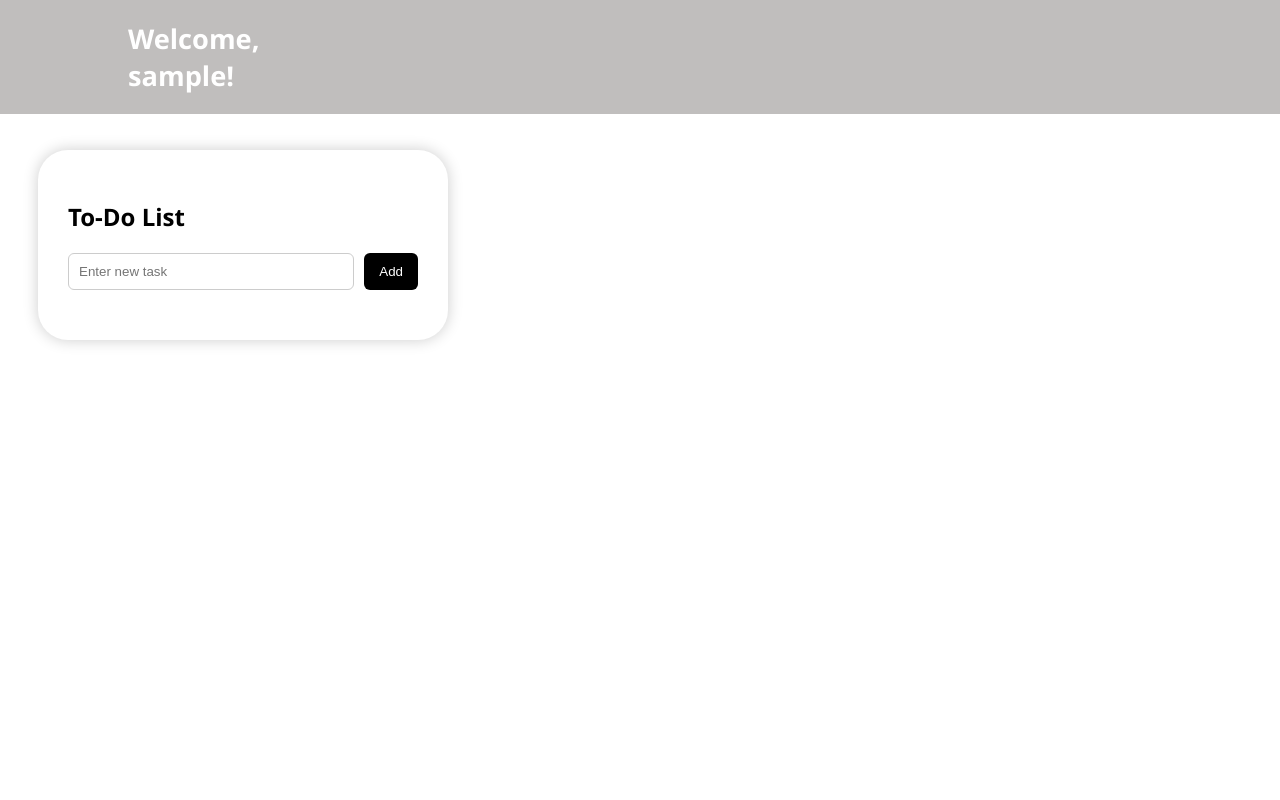
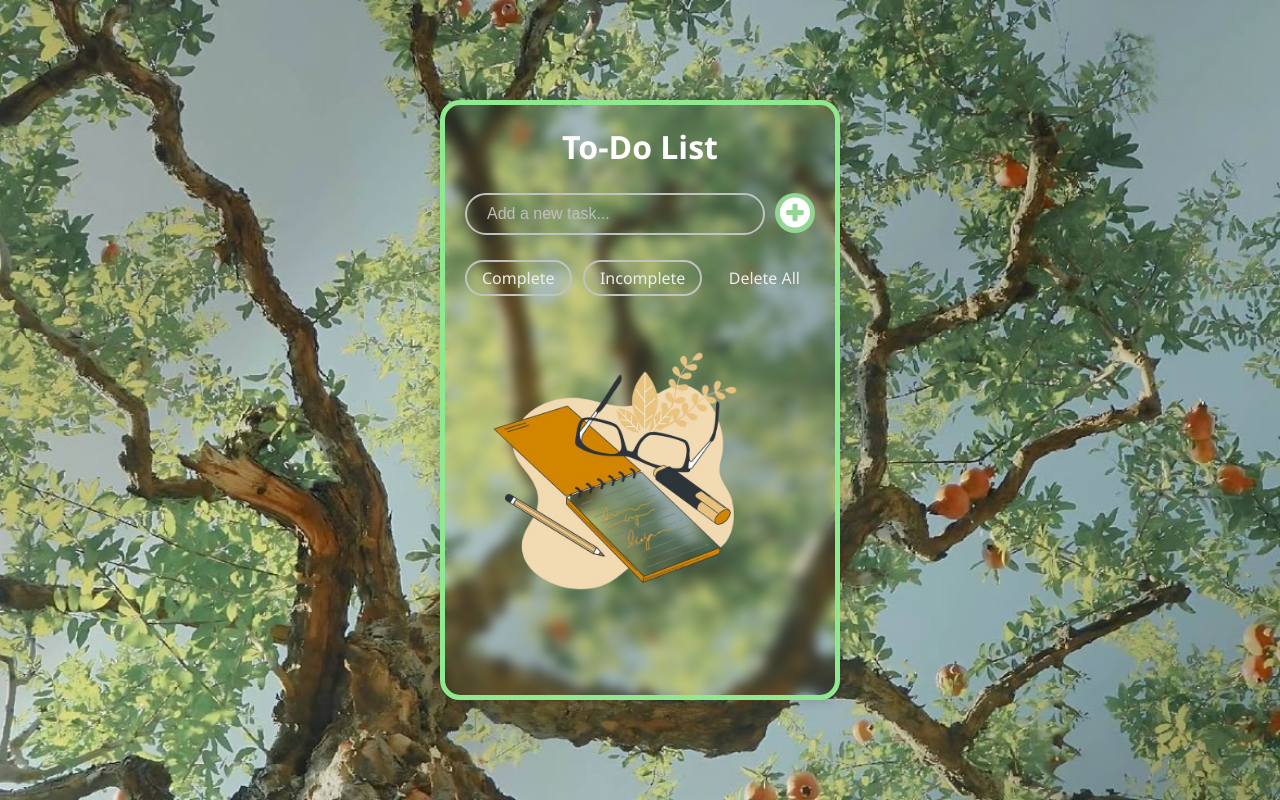
Before and after one commit to snehha017/To-do-List, a Flask app: page /todo in a window 1280 px wide. Run offline with Flask 3, Linux system fonts and the light colour scheme; the visitor is signed in with stand-in values (Sample User, id 1); data that the repository does not hold is empty; some libraries are stand-ins or nearby versions.

Commit message:
modified to-do.html and todoStyle into a properly working to do list app using js

```diff
--- /dev/null
+++ b/static/todoStyle.css
@@ -0,0 +1,233 @@
+*,
+*::after,
+*::before {
+    margin: 0;
+    padding: 0;
+    box-sizing: border-box;
+}
+
+
+ body {
+    font-family: 'Segoe UI', sans-serif;
+    background: url(/static/images/tree.jpg) no-repeat;
+    display: flex;
+    justify-content: center;
+    align-items: center;
+    background-position: center;
+    background-size: cover;
+    height: 100vh;
+
+}
+
+
+.container {
+    background: transparent;
+    border: 5px solid rgb(143, 233, 143);
+    padding: 20px;
+    width: 400px;
+    height: 600px;
+    border-radius: 20px;
+    box-shadow: 0 0 15px rgba(0,0,0,0.2);
+    backdrop-filter: blur(6px);
+
+    /*animation: fadeIn 0.6s ease-in-out;*/
+}
+
+
+
+
+/*@keyframes fadeIn {
+    from {
+        opacity: 0;
+        transform: translateY(-15px);
+
+    }
+    to {
+        opacity: 1;
+        transform: translateY(0);
+    }
+}*/
+
+h1 {
+    text-align: center;
+    color: white;
+    margin-bottom: 25px;
+}
+
+.input-container {
+    display: flex;
+    justify-content: space-between;
+    margin-bottom: 25px;
+}
+
+.todo-input {
+    flex: 1;
+    outline: none;
+    padding: 10px 10px 10px 20px;
+    background-color: transparent;
+    border: 2px solid #c0c4c0;
+    border-radius: 30px;
+    color: #eee;
+    font-size: 16px;
+    margin-right: 10px;
+}
+
+.todo-input:focus {
+    border-color: #5cb85c;
+    outline: none;
+}
+
+.todo-input::placeholder {
+    color: #bfbfbf;
+}
+
+.add-button {
+    border: none;
+    outline: none;
+    background: #94d494;
+    color: #fff;
+    font-size: 35px;
+    cursor: pointer;
+    border-radius: 40px;
+    width: 40px;
+    height: 40px;
+}
+
+.empty-image {
+    width: 300px;
+    height: auto;
+    align-items: center;
+}
+
+.todo {
+    list-style: none;
+    display: flex;
+    align-items: center;
+    justify-content: space-between;
+    background-image: linear-gradient(to bottom, #72da72, #54a054);
+    border-radius: 5px;
+    height: 60px;
+    margin: 10px 0;
+    padding: 10px 12px;
+    border: 2px solid rgb(81, 184, 81);
+    transition: all 0.2s ease;
+}
+
+.todo:first-child {
+    margin-top: 0;
+}
+
+.todo:last-child {
+    margin-bottom: 0;
+}
+
+.todo:hover {
+    background-color:linear-gradient(to bottom, #69c869, #4a8d4a);
+}
+
+.todo label {
+    cursor: pointer;
+    width: fit-content;
+    display: flex;
+    align-items: center;
+    font-family: 'Roboto', sans-serif;
+    color: #eee;
+}
+
+.todo span {
+    padding-left: 20px;
+    position: relative;
+    cursor: pointer;
+}
+
+span::before {
+    content: "";
+    height: 20px;
+    width: 20px;
+    position: absolute;
+    margin-left: -30px;
+    border-radius: 100px;
+    border: 2px solid #e6b7eca1;
+}
+
+input[type='checkbox'] {
+    visibility: hidden;
+}
+
+input:checked + span {
+    text-decoration: line-through
+}
+
+.todo:hover input:checked + span::before, input:checked + span::before {
+    background: url(./check.svg) 50% 50% no-repeat green;
+    border-color: green;
+}
+
+.todo:hover span::before {
+    border-color: #eee;
+}
+
+.todo .delete-btn  {
+    background-color: transparent;
+    border: none;
+    cursor: pointer;
+    color: #eee;
+    font-size: 24px;
+}
+
+.todos-container  {
+    height: 380px;
+    overflow: overlay;
+}
+
+.todos-container::-webkit-scrollbar{
+    width: 5px;
+    margin-right: 5px;
+}
+
+.todos-container::-webkit-scrollbar-track{
+    background: transparent;
+    border-radius: 20px;
+    margin-right: 8px;
+}
+
+.todos-container::-webkit-scrollbar-thumb{
+    background: rgb(112, 203, 112);
+    border-radius: 20px;
+}
+
+.todos-container::-webkit-scrollbar-thumb:hover{
+    background: rgb(91, 159, 91);
+}
+
+.filters {
+    display: flex;
+    justify-content: space-between;
+    margin-bottom: 25px;
+}
+
+.filter {
+    color: #eee;
+    padding: 5px 15px;
+    border-radius: 100px;
+    border: 2px solid #c0c4c0;
+    transition: all 0.2s ease;
+    cursor: pointer;
+}
+
+.filter.active, .filter:hover {
+    background-color: #5cb85c;
+}
+
+.delete-all {
+    display: flex;
+    color: #eee;
+    padding: 7px 15px;
+    cursor: pointer;
+    transition: all 0.2s ease;
+}
+
+.delete-all:hover {
+    border-radius: 5px;
+    background-color: #5cb85c;
+}
--- a/templates/to-do.html
+++ b/templates/to-do.html
@@ -2,139 +2,137 @@
 <html>
 <head>
     <title>To-Do List</title>
+    <link href='https://maxcdn.bootstrapcdn.com/font-awesome/4.5.0/css/font-awesome.min.css' rel='stylesheet'>
+    <link rel="stylesheet" href="/static/todoStyle.css">
 
-    <style>
-        body {
-            font-family: 'Segoe UI', sans-serif;
-            background-image: white;
-            justify-content: center;
-            align-items: center;
-            margin-top: 60px;
-
-        }
-
-        .greetings{
-            display: flex;
-            justify-content: space-between;
-            align-items: center;
-            background-color:rgb(192, 190, 189);
-            color: white;
-            padding: 20px 10%;
-            position: absolute;
-            top: 0;
-            left: 0;
-            right: 0;
-            z-index: 1000;
-            font-size: 1.7em;
-            font-weight: bold;
-        }
-        .todo-container {
-            background: white;
-            padding: 30px;
-            width: 350px;
-            border-radius: 30px;
-            box-shadow: 0 0 15px rgba(0,0,0,0.2);
-            margin-top: 150px;
-            margin-left: 30px;
-        }
-        /*.inprogress-container {
-            background: white;
-            padding: 30px;
-            width: 350px;
-            border-radius: 10px;
-            box-shadow: 0 0 15px rgba(0,0,0,0.2);
-            margin-top: 150px;
-            margin-left: 300px;
-        }*/
-
-
-        form {
-            display: flex;
-            gap: 10px;
-            margin-top: 20px;
-        }
-
-        input[type="text"] {
-            flex: 1;
-            padding: 10px;
-            border: 1px solid #ccc;
-            border-radius: 6px;
-        }
-
-        button {
-            padding: 10px 15px;
-            border: none;
-            background-color:rgb(0, 0, 0);
-            color: white;
-            border-radius: 6px;
-            cursor: pointer;
-        }
-
-        ul {
-            list-style-type: none;
-            padding: 0;
-            margin-top: 20px;
-        }
-
-        li {
-            background: linear-gradient(to bottom,rgb(132, 171, 242),rgb(173, 196, 241));
-            margin: 8px 0;
-            padding: 10px;
-            border-radius: 6px;
-            display: flex;
-            justify-content: space-between;
-            align-items: center;
-            color:rgb(1, 45, 125);
-        }
-
-        a {
-            text-decoration: none;
-            color:rgb(10, 10, 10);
-            font-weight: bold;
-        }
-
-
-    </style>
 </head>
 <body>
-    {% if session['username'] %}
+    <!---{% if session['username'] %}
         <div class="greetings">Welcome,<br> {{ session['username']}}!</div>
-    {% endif %}
+    {% endif %}-->
 
-    <div class="todo-container">
-        <h2>To-Do List</h2>
-        <form action="/add" method="POST">
-            <input type="text" name="task" placeholder="Enter new task" required>
-            <button type="submit">Add</button>
-        </form>
+    <div class="container">
+    <h1>To-Do List</h1>
+    <div class="input-container">
 
-        <ul>
-            {% for task in tasks %}
-                <li>
-                    {{ task[1] }}
-                    <a href="/delete/{{ task[0] }}">❌</a>
-                </li>
-            {% endfor %}
-        </ul>
+        <input class="todo-input" placeholder="Add a new task...">
+        <button class="add-button">
+            <i class="fa fa-plus-circle"></i>
+        </button>
+
     </div>
-    <!---<div class="inprogress-container">
-        <h2>In Progress</h2>
-        <form>
-            <input type="text" name="task2" placeholder="Enter" required>
-            <button type="submit">Add</button>
-        </form>
-
-        <ul>
-            {% for task2 in tasks %}
-                <li>
-                    {{ task2[1] }}
-                    <a href="/delete/{{ task2[0] }}">❌</a>
-                </li>
-            {% endfor %}
-        </ul>
-    </div>-->
+    <div class="filters">
+        <div class="filter" data-filter="completed">Complete</div>
+        <div class="filter" data-filter="pending">Incomplete</div>
+        <div class="delete-all">Delete All</div>
+    </div>
+    <div class="todos-container">
+        <ul class="todos"></ul>
+        <img class="empty-image" src="/static/images/checklist.png">
+    </div>
+  </div>
 
 
 
+    <script>
+        const input = document.querySelector("input");
+        const addButton = document.querySelector(".add-button");
+        const todosHtml = document.querySelector(".todos");
+        const emptyImage = document.querySelector(".empty-image");
+        let todosJson = JSON.parse(localStorage.getItem("todos")) || [];
+        const deleteAllButton = document.querySelector(".delete-all");
+        const filters = document.querySelectorAll(".filter");
+        let filter = '';
+
+        showTodos();
+
+        function getTodoHtml(todo, index) {
+        if (filter && filter != todo.status) {
+            return '';
+        }
+        let checked = todo.status == "completed" ? "checked" : "";
+        return /* html */ `
+            <li class="todo">
+            <label for="${index}">
+                <input id="${index}" onclick="updateStatus(this)" type="checkbox" ${checked}>
+                <span class="${checked}">${todo.name}</span>
+            </label>
+            <button class="delete-btn" data-index="${index}" onclick="remove(this)"><i class="fa fa-times"></i></button>
+            </li>
+        `;
+        }
+
+        function showTodos() {
+        if (todosJson.length == 0) {
+            todosHtml.innerHTML = '';
+            emptyImage.style.display = 'block';
+        } else {
+            todosHtml.innerHTML = todosJson.map(getTodoHtml).join('');
+            emptyImage.style.display = 'none';
+        }
+        }
+
+        function addTodo(todo)  {
+        input.value = "";
+        todosJson.unshift({ name: todo, status: "pending" });
+        localStorage.setItem("todos", JSON.stringify(todosJson));
+        showTodos();
+        }
+
+        input.addEventListener("keyup", e => {
+        let todo = input.value.trim();
+        if (!todo || e.key != "Enter") {
+            return;
+        }
+        addTodo(todo);
+        });
+
+        addButton.addEventListener("click", () => {
+        let todo = input.value.trim();
+        if (!todo) {
+            return;
+        }
+        addTodo(todo);
+        });
+
+        function updateStatus(todo) {
+        let todoName = todo.parentElement.lastElementChild;
+        if (todo.checked) {
+            todoName.classList.add("checked");
+            todosJson[todo.id].status = "completed";
+        } else {
+            todoName.classList.remove("checked");
+            todosJson[todo.id].status = "pending";
+        }
+        localStorage.setItem("todos", JSON.stringify(todosJson));
+        }
+
+        function remove(todo) {
+        const index = todo.dataset.index;
+        todosJson.splice(index, 1);
+        showTodos();
+        localStorage.setItem("todos", JSON.stringify(todosJson));
+        }
+
+        filters.forEach(function (el) {
+        el.addEventListener("click", (e) => {
+            if (el.classList.contains('active')) {
+            el.classList.remove('active');
+            filter = '';
+            } else {
+            filters.forEach(tag => tag.classList.remove('active'));
+            el.classList.add('active');
+            filter = e.target.dataset.filter;
+            }
+            showTodos();
+        });
+        });
+
+        deleteAllButton.addEventListener("click", () => {
+        todosJson = [];
+        localStorage.setItem("todos", JSON.stringify(todosJson));
+        showTodos();
+        });
+    </script>
 </body>
 </html>
--- a/todolist.sql
+++ b/todolist.sql
@@ -8,16 +8,15 @@ SELECT * FROM tasks
 CREATE TABLE Users (
     ID INT IDENTITY(1,1) PRIMARY KEY,
     UserName NVARCHAR(100),
-    Password NVARCHAR(100)
+    Password NVARCHAR(100),
+    ConfirmPassword NVARCHAR(100),
+    Email NVARCHAR(50)
 );
 
 ALTER TABLE Users
-ADD Email VARCHAR(50)
+DROP COLUMN ConfirmPassword;
 
 ALTER TABLE Users
 ADD AccCreatedDate DATETIME DEFAULT GETDATE()
 
 SELECT * FROM Users
-
-ALTER TABLE Users
-ADD ConfirmPassword VARCHAR(50)
```
Also changed, not shown: static/images/checklist.png (added).
